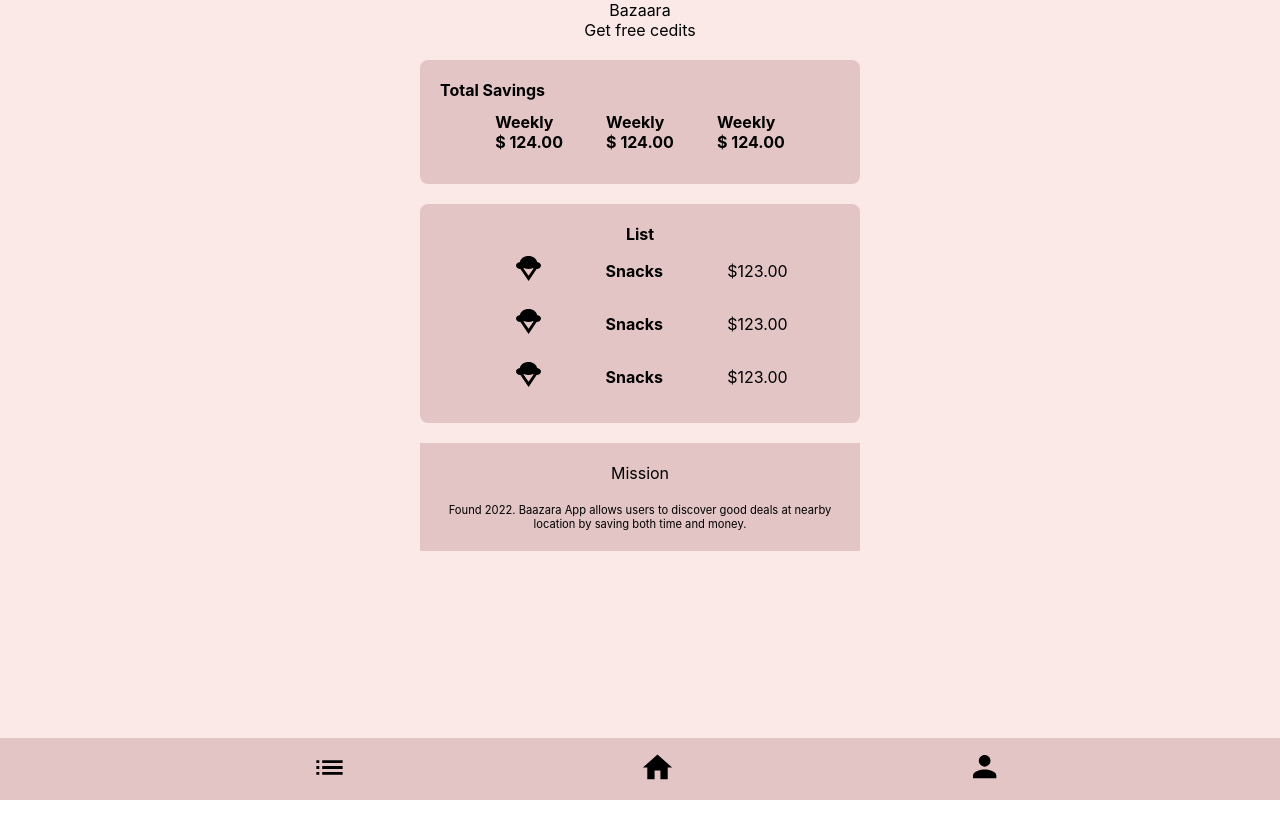
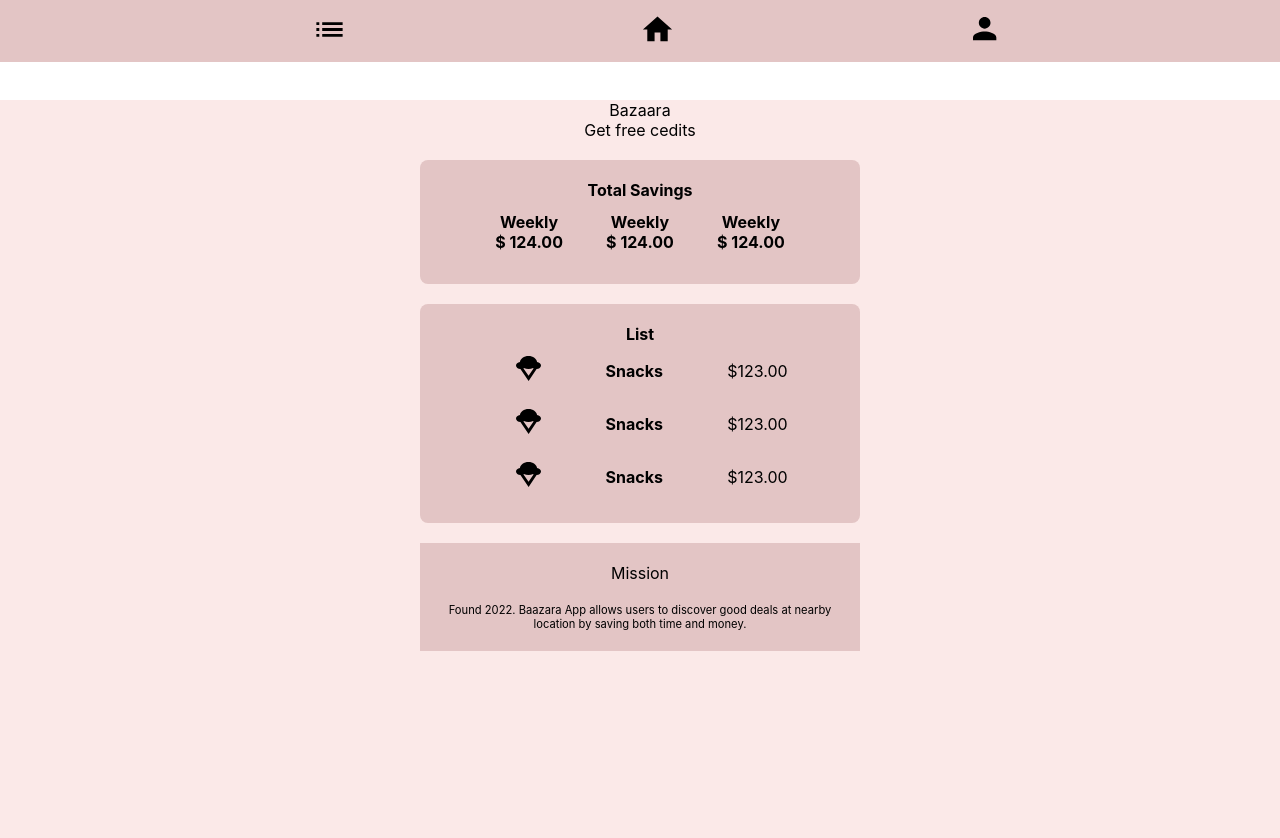
Before and after one commit to Capstone-Projects-2022-Spring/project_bazaaraUI, a React (Create React App) app in the folder bazaara_ui/: page /home in a window 1280 px wide. Shown: the top 838 px of the page. Before the commit the page ends 800 px from the top, so only its background shows below. Built offline with nearby package versions, Linux system fonts and the light colour scheme.

Commit message:
added static nav bar and adjust moveable home page.

```diff
--- a/bazaara_ui/src/Components/NavBar/NavBar.css
+++ b/bazaara_ui/src/Components/NavBar/NavBar.css
@@ -6,7 +6,7 @@ nav{
     align-items: center;
     background-color: #E3C5C5;
     position: fixed;
-    bottom: 0;
+    bottom: 100;
     left: 0;
     width: 100%;
     z-index: 20;
--- a/bazaara_ui/src/Components/Pages/HomePage/HomeForm.js
+++ b/bazaara_ui/src/Components/Pages/HomePage/HomeForm.js
@@ -5,14 +5,14 @@ import './styles.css'
 const HomeForm = () => {
   return (
     <>
-    <section className="home w-full min-h-full">
+    <section className="home w-full min-h-full my-6">
         <main className="flex flex-col text-center">
            <div className="t">Bazaara</div>
            <div className="subtitle">Get free cedits</div>
         </main>
-        <main className="flex flex-col block max-w-sm m-auto bg-orange-50 rounded my-4  p-5">
+        <main className="flex flex-col block max-w-sm m-auto bg-orange-50 rounded text-center my-4 p-5">
             <div className="text-bold">Total Savings</div>
-            <div className="flex  items-center justify-evenly p-3 ">
+            <div className="flex  items-center justify-evenly p-3">
                 <div className="flex-col items-center justify-betweeen">
                     <div className="text-bold">Weekly</div>
                     <div className="text-bold">$ 124.00</div>
@@ -35,7 +35,7 @@ const HomeForm = () => {
           <List/>
           <List/>
         </main>
-        <main className="flex flex-col block max-w-sm m-auto bg-orange-50 my-4  p-5">
+        <main className="flex flex-col block max-w-sm m-auto bg-orange-50 my-4 p-5">
             <div className=" text-center">Mission</div>
             <br/>
             <div className='text-center text-xs'>
--- a/bazaara_ui/src/styles/utils.css
+++ b/bazaara_ui/src/styles/utils.css
@@ -42,7 +42,7 @@
     display: block;
 }
 .my-4{
-    margin-top: 20px ;
+    margin-top: 20px;
     margin-bottom: 20px;
 }
 .w-full{
@@ -57,3 +57,8 @@
 .text-xs{
     font-size: 0.7rem;
 }
+
+.my-6{
+    position: relative;
+    top:100px;
+}
```
Also changed, not shown: bazaara_ui/src/Components/NavBar/Navbar.jsx (+0 -19 lines).
